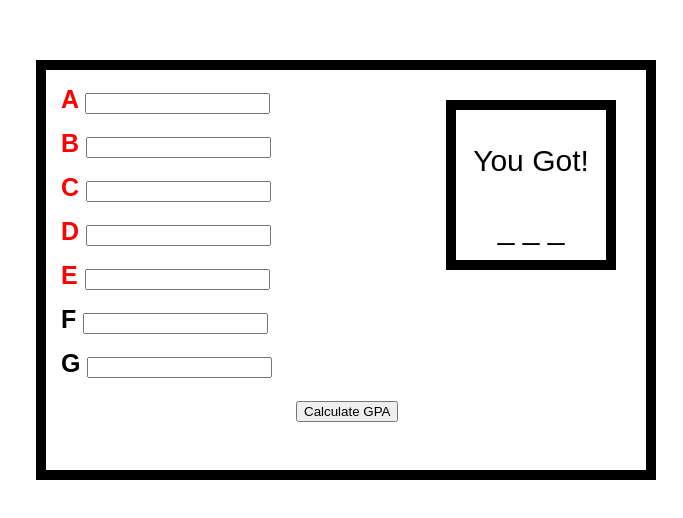
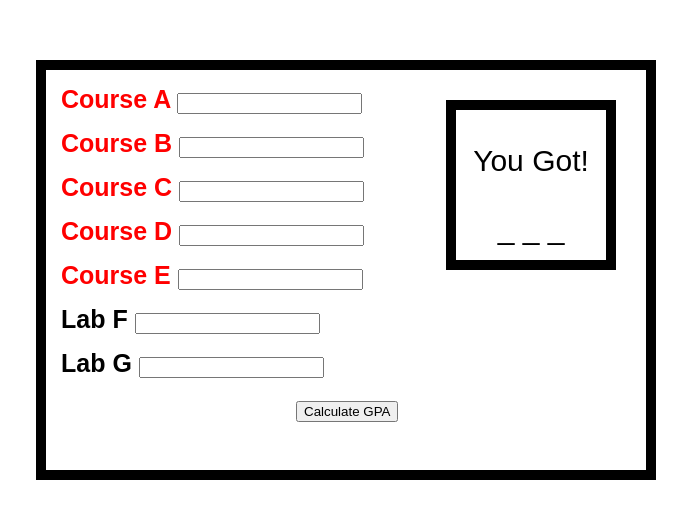
Before and after one commit to RIR360/gpa-calculator, a plain HTML site: page index.html in a window 1280 px wide. Shown: the part 198-716 px from the top of the page, without its empty margins (597-1280 px from the left). Drawn offline with Linux system fonts and the light colour scheme.

Commit message:
Update index.html

```diff
--- a/index.html
+++ b/index.html
@@ -18,43 +18,43 @@
 
             <div class="form-group">
                 <b>
-                <label for="courseA" style="color:red">A</label>
+                <label for="courseA" style="color:red">Course A</label>
                 <input name="courseA" type="number">
             </b>
             </div>
             <div class="form-group">
                 <b>
-                <label for="courseB" style="color:red">B</label>
+                <label for="courseB" style="color:red">Course B</label>
                 <input name="courseB" type="number">
                 </b>
             </div>
             <div class="form-group">
                 <b>
-                <label for="courseC" style="color:red">C</label>
+                <label for="courseC" style="color:red">Course C</label>
                 <input name="courseC" type="number">
                 </b>
             </div>
             <div class="form-group">
                 <b>
-                <label for="courseD" style="color:red">D</label>
+                <label for="courseD" style="color:red">Course D</label>
                 <input name="courseD" type="number">
                 </b>
             </div>
             <div class="form-group">
                 <b>
-                <label for="courseE" style="color:red">E</label>
+                <label for="courseE" style="color:red">Course E</label>
                 <input name="courseE" type="number">
                 </b>
             </div>
             <div class="form-group">
                 <b>
-                <label for="courseF">F</label>
+                <label for="courseF">Lab F</label>
                 <input name="courseF" type="number">
                 </b>
             </div>
             <div class="form-group">
                 <b>
-                <label for="courseG">G</label>
+                <label for="courseG">Lab G</label>
                 <input name="courseG" type="number">
                 </b>
             </div>
```
